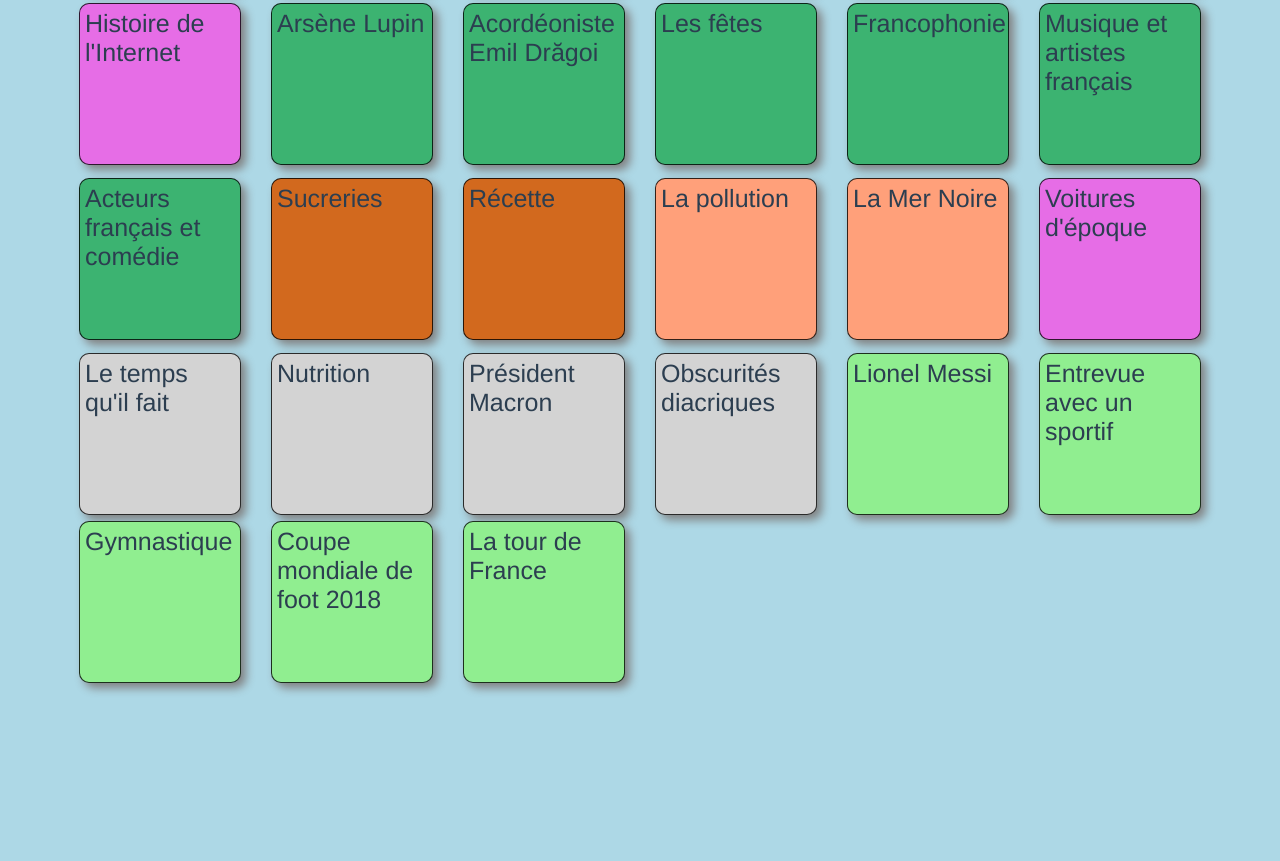
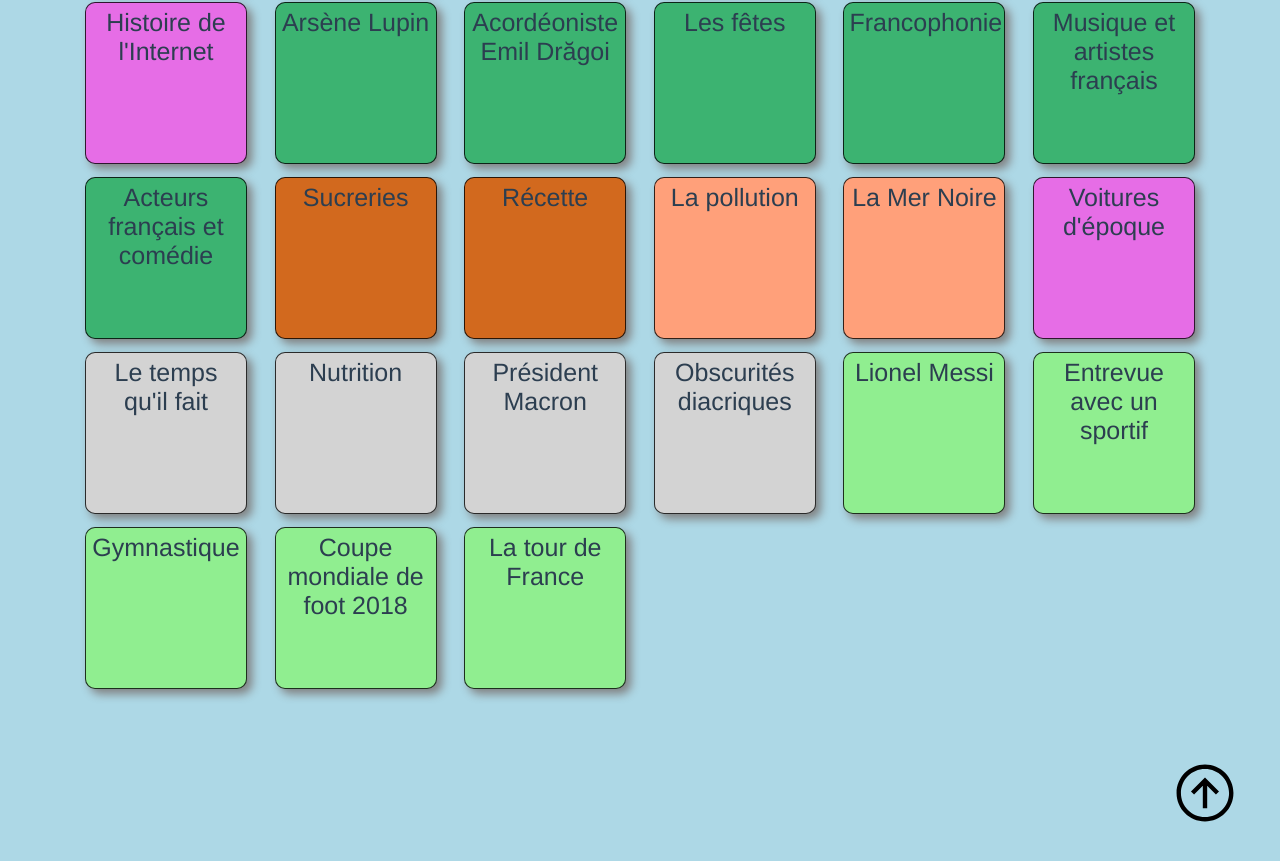
Before and after one commit to Marlex31/voix-des-ados, a Vue app: page /#/ in a window 1280 px wide. Shown: the part 509-1370 px from the top of the page. Built offline with nearby package versions, Linux system fonts and the light colour scheme; some icons are missing.

Commit message:
Added back to top btn, home svg on 404 pag, small tweaks

```diff
--- a/src/App.vue
+++ b/src/App.vue
@@ -1,20 +1,56 @@
 <template>
-<div>
-  <router-view/>
-  <div style="height: 200px;"></div>
-</div>
+  <div>
+    <router-view/>
+    <button @click="scrollTop" class="arrow">
+      <svg xmlns="http://www.w3.org/2000/svg" viewBox="0 0 32 32" height="70px">
+        <path d="M16 3C8.832 3 3 8.832 3 16s5.832 13 13 13 13-5.832 13-13S23.168 3 16 3zm0 2c6.086 0 11 4.914 11 11s-4.914 11-11 11S5 22.086 5 16 9.914 5 16 5zm0 3.875l-6.406 6.406L11 16.72l4-4V23h2V12.719l4 4 1.406-1.438z"/>
+      </svg>
+    </button>
+
+    <div style="height: 200px;"></div>
+  </div>
 </template>
 
+<script>
+export default {
+  data(){
+    return{
+      // scroll: window.scrollY
+    }
+  },
+  methods:{
+    scrollTop(){
+        console.log(window.scrollY);
+        window.scrollTo(0, 0);
+    }
+  }
+}
+</script>
+
 <style>
+
+.arrow{
+  margin-left:auto;
+  margin-right: 2.5%;
+  display:block;
+  background-color: rgba(0, 0, 0, 0);
+  padding: 0;
+  border: 0;
+  cursor: pointer;
+  transition: all .1s ease-in-out;
+}
+.arrow:hover{
+  transform: scale(1.2);
+}
+
+
 * {
-  margin: 0px;
-  padding: 0px;
+  scroll-behavior: smooth;
 }
 
 #app {
   font-family: Avenir, Helvetica, Arial, sans-serif;
   color: #2c3e50;
-  scroll-behavior: smooth;
 }
 
 .title{
--- a/src/views/404.vue
+++ b/src/views/404.vue
@@ -3,7 +3,14 @@
     <div class="box">
         <h1 class="msg">Aïe ! Cette page est introuvable.</h1>
         <br><br><br><br>
-        <router-link to="/" class="msg">Va à la page d'accueil</router-link>
+        <router-link to="/" class="flex-container msg">
+            <svg xmlns="http://www.w3.org/2000/svg" viewBox="0 0 32 32" width="10%">
+                <path d="M 16 2.59375 L 15.28125 3.28125 L 2.28125 16.28125 L 3.71875 17.71875 L 5 16.4375 L 5 28 L 14 28 L 14 18 L 18 18 L 18 28 L 27 28 L 27 16.4375 L 28.28125 17.71875 L 29.71875 16.28125 L 16.71875 3.28125 Z M 16 5.4375 L 25 14.4375 L 25 26 L 20 26 L 20 16 L 12 16 L 12 26 L 7 26 L 7 14.4375 Z"/>
+            </svg>
+            <p>
+                Va à la page d'accueil
+            </p>
+        </router-link>
     </div>
 </div>
 </template>
@@ -13,17 +20,19 @@ export default {
     mounted(){
         // console.log(this.$router.currentRoute._value.name);
         // console.log(this.$router.getRoutes());
-
-    //     document.title = "Page non trouvée"
         document.body.style.backgroundColor = "lightblue";
-    // },
-    // beforeUnmount(){
-    //     document.title = "La voix des ados"
     }
 }
 </script>
 
 <style scoped>
+
+.flex-container{
+  display: flex;
+  flex-direction: row;
+  flex-wrap: nowrap;
+  justify-content: center;
+}
 
 .box{
     color: black;
@@ -36,7 +45,7 @@ export default {
 .msg{
     font-size: 30px;
     background-color:cornflowerblue;
-    padding: 30px;
+    padding: 25px;
     border-radius: 50px;
 }
 
--- a/src/views/Home.vue
+++ b/src/views/Home.vue
@@ -137,7 +137,6 @@ export default {
   box-shadow: 2px 2px 5px grey;
   transition: all .2s ease-in-out;
 }
-
 .btn:hover{
   background-color: chartreuse;
   transform: scale(1.1);
@@ -148,7 +147,6 @@ export default {
   background-color: chartreuse;
   fill: white;
 }
-
 .btn-disabled{
   background-color: lightgrey;
 }
@@ -162,7 +160,7 @@ export default {
 .grid-container {
   display: grid;
   grid-template-columns: repeat(6, 1fr);
-  grid-template-rows: repeat(4, 175px);
+  grid-template-rows: repeat(5, 175px);
   margin: 5% auto;
   width: 90%;
 }
@@ -171,7 +169,7 @@ export default {
   background-color: rgba(255, 255, 255, 0.8);
   border: 1px solid rgba(0, 0, 0, 0.8);
   font-size: 25px;
-  text-align: left;
+  text-align: center;
   width: 150px;
   height: 150px;
   padding: 5px;
--- a/src/views/Recette.vue
+++ b/src/views/Recette.vue
@@ -109,7 +109,6 @@
 
     <!-- testing -->
     <carousel :key="key"></carousel>
-    <div style="height: 500px;"></div>
     <button @click="test">CLICK ME</button>
 
 </div>
```
Also changed, not shown: TODO.txt.
